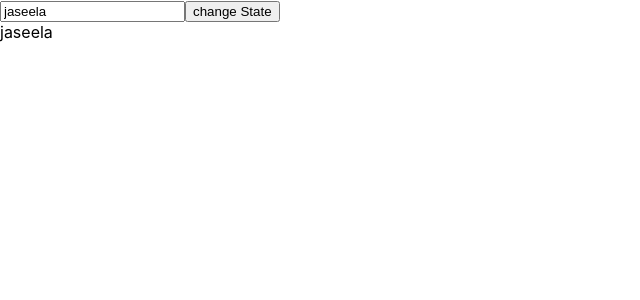
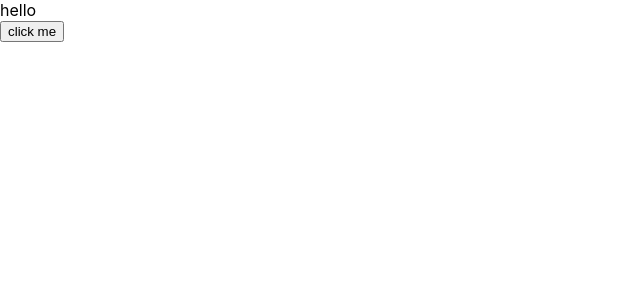
Before and after one commit to Jaseela99/react-basics, a React (Create React App) app in the folder reactto/: page / in a window 1280 px wide. Shown: the top 300 px of the page, without its empty margins (0-640 px from the left). Built offline with nearby package versions, Linux system fonts and the light colour scheme.

Commit message:
passing components

```diff
--- a/reactto/src/App.js
+++ b/reactto/src/App.js
@@ -1,14 +1,15 @@
 import React from "react";
 //import UseState from "./components/UseState";
 //import Class from "./components/Class";
-import Events from "./components/Events";
-
+//import Events from "./components/Events";
+import Parent from "./components/Parent";
 function App() {
   return (
     <div className="App">
      {/*  <UseState/> */}
      {/*  <Class/> */}
-     <Events/>
+   {/*   <Events/> */}
+   <Parent/>
     </div>
   );
 }
--- /dev/null
+++ b/reactto/src/components/Child.js
@@ -0,0 +1,17 @@
+import React from "react";
+
+const Child = (props) => {
+    //event handler is called here and is passed to parent component
+  const trigger = () => {
+      //callback for parent component
+ props.trigger("helloii");
+  };
+  return (
+    <div>
+      <div>{props.data}</div>
+      <button onClick={trigger}>click me</button>
+    </div>
+  );
+};
+
+export default Child;
--- /dev/null
+++ b/reactto/src/components/Parent.js
@@ -0,0 +1,20 @@
+import React from 'react'
+import Child from './Child'
+
+const Parent = () => {
+
+    const [data,setData] = React.useState("hello")
+    //this executes when callback from chld component triggers
+    const trigger= (data) => {
+        setData(data)
+    }
+  return (
+    <div>
+
+        {/* parent to Child passing through the props which cannot be changed in child component */}
+<Child trigger={trigger} data={data}/>
+    </div>
+  )
+}
+
+export default Parent
```
